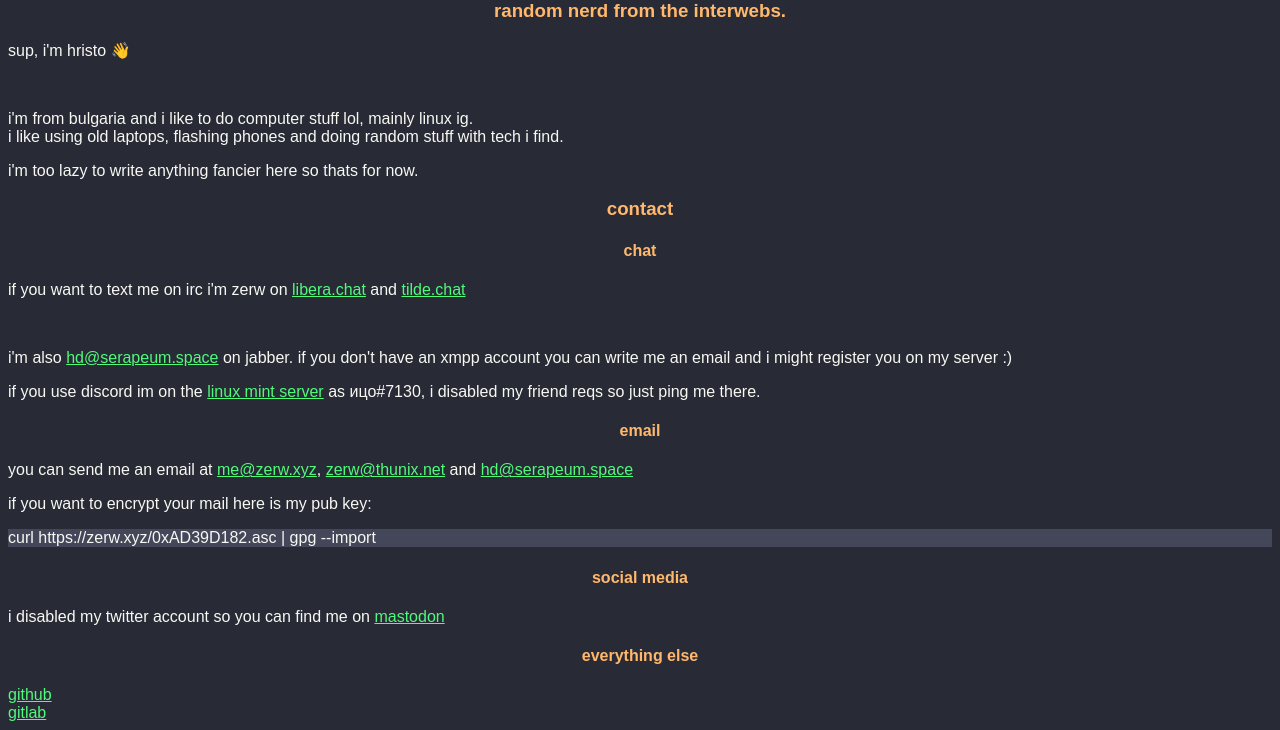
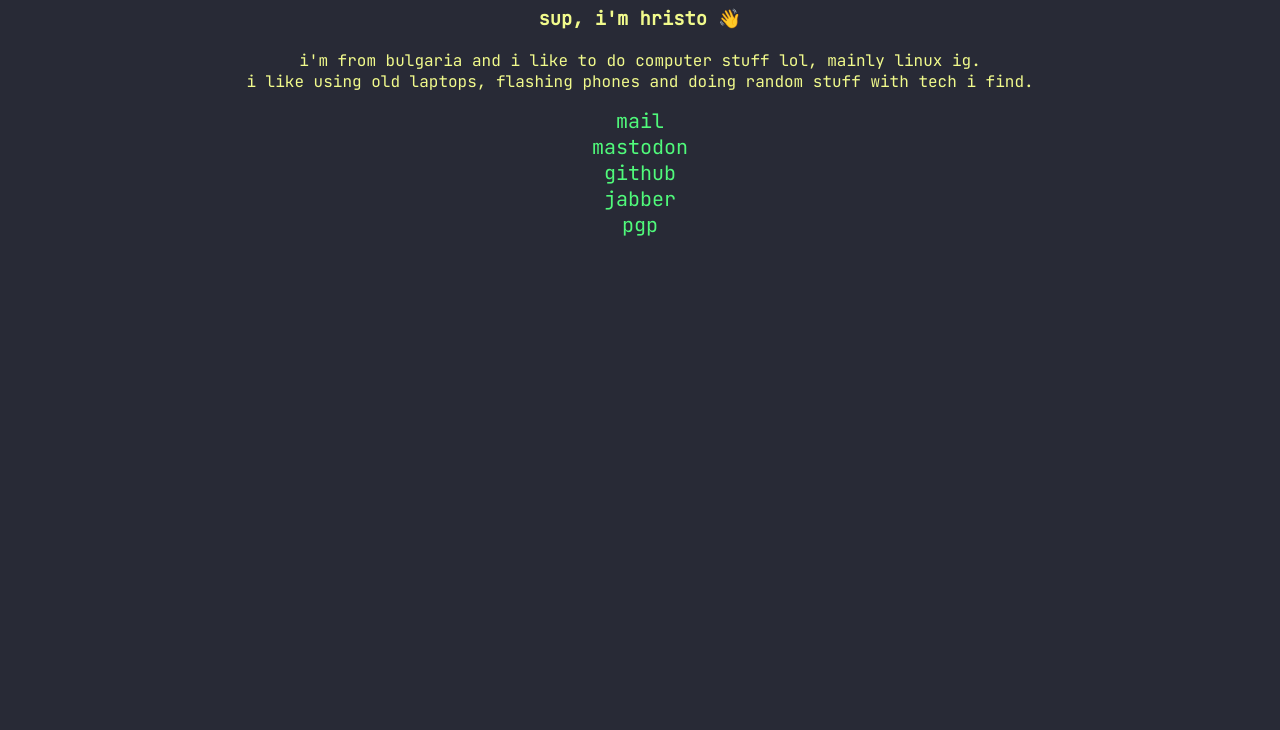
Before and after one commit to heliophane/zerw0.github.io, a plain HTML site: page index.html in a window 1280 px wide. Shown: the part 80-810 px from the top of the page. Drawn offline with Linux system fonts and the light colour scheme; a web font is replaced by a local one.

Commit message:
new site blah blah

```diff
--- a/css/styles.css
+++ b/css/styles.css
@@ -1,109 +1,39 @@
-@import url('https://fonts.cdnfonts.com/css/jetbrains-mono');
+@import url('https://fonts.googleapis.com/css2?family=JetBrains+Mono&display=swap');
 
 * {
-    font-family: 'JetBrains Mono', sans-serif;
+	font-family: 'JetBrains Mono'
 }
 
-html,
-body {
-	background-image: none !important;
-	background-color: rgba(40, 42, 54, 1) !important;
+h1 {
+	text-align: center;
+	color: #f1fa8c;
 }
 
-body * {
-	color: rgba(248, 248, 242, 1) !important;
-	background-color: rgba(40, 42, 54, 1) !important;
+h3 {
+	text-align: center;
+	color: #f1fa8c;
 }
 
-a,
-a * {
-	color: rgba(80, 250, 123, 1) !important;
-	background-color: transparent !important;
-    text-align: right;
-    margin: auto;
+p {
+	text-align: center;
+	color: #f1fa8c;
 }
 
-a:hover,
-a:hover *,
-span[onclick]:hover,
-div[onclick]:hover,
-[role="link"]:hover,
-[role="link"]:hover *,
-[role="button"]:hover *,
-[role="menuitem"]:hover,
-[role="menuitem"]:hover *,
-.link:hover,
-.link:hover * {
-	color: rgba(241, 250, 140, 1) !important;
+body {
+	background-color: #282a36;
 }
 
-h1,
-h2,
-h3,
-h4,
-h5,
-h6,
-strong,
-[id*="headline"],
-[class*="headline"],
-[id*="header"],
-[class*="header"],
-[class*="header"] td {
-	color: rgba(255, 184, 108, 1) !important;
-    text-align: center;
+#links {
+	text-align: center;
+	font-size: 20px;
 }
 
-table {
-	background-color: rgba(40, 42, 54, 1) !important;
+a {
+	transition: all 0.5s ease;
+	color: #50fa7b;
+	text-decoration: none;
 }
 
-[id*="overlay"],
-[id*="lightbox"],
-blockquote {
-	background-color: rgba(68, 71, 90, 1) !important;
+a:hover {
+	color: #f1fa8c;
 }
-
-pre,
-dl {
-	background-color: rgba(68, 71, 90, 1) !important;
-}
-
-input,
-select,
-button,
-[role="button"],
-a.button,
-a.submit,
-a.BigButton,
-a.TabLink,
-.install[onclick] {
-	text-indent: 5px;
-	appearance: none !important;
-	-moz-appearance: none !important;
-	-webkit-appearance: none !important;
-	background: rgba(68, 71, 90, 1) !important;
-}
-
-textarea {
-	appearance: none !important;
-	-moz-appearance: none !important;
-	-webkit-appearance: none !important;
-	background: rgba(68, 71, 90, 1) !important;
-}
-
-div,
-ul,
-li {
-	background-image: none !important;
-}
-
-a.highlight,
-a.highlight *,
-a.active,
-a.active *,
-.selected,
-.selected *,
-[href="#"] {
-	font-weight: bold !important;
-	color: rgba(139, 233, 253, 1) !important;
-}
--- a/index.html
+++ b/index.html
@@ -6,28 +6,16 @@
     </head>
     <body>
         <h1>hd's garbage can</h1>
-        <h3>random nerd from the interwebs.</h3>
-        <p>sup, i'm hristo 👋</p><br>
-        <p>i'm from bulgaria and i like to do computer stuff lol, mainly linux ig.<br> i like using old laptops, flashing phones and doing random stuff with tech i find.</p>
-        <p>i'm too lazy to write anything fancier here so thats for now.</p>
-
-        <h3>contact</h3>
-        <h4>chat</h4>
-        <p>if you want to text me on irc i'm zerw on <a href="https://libera.chat">libera.chat</a> and <a href="https://tilde.chat">tilde.chat</a></p><br>
-        <p>i'm also <a href="xmpp://hd@serapeum.space">hd@serapeum.space</a> on jabber. if you don't have an xmpp account you can write me an email and i might register you on my server :)                                                       </p>
-        <p> if you use discord im on the <a href="https://discord.gg/mint">linux mint server</a> as ицо#7130, i disabled my friend reqs so just ping me there.</p>
-
-        <h4>email</h4>
-        <p>you can send me an email at <a href="mailto:me@zerw.xyz">me@zerw.xyz</a>, <a href="mailto:zerw@thunix.net">zerw@thunix.net</a> and <a href="hd@serapeum.space">hd@serapeum.space</a></p>
-
-        <p>if you want to encrypt your mail here is my pub key:</p>
-        <pre>curl https://zerw.xyz/0xAD39D182.asc | gpg --import</pre>
-
-        <h4>social media</h4>
-        <p>i disabled my twitter account so you can find me on <a href="https://tilde.zone/@hd">mastodon</a></p>
-
-        <h4>everything else</h4>
+        <h3>sup, i'm hristo 👋</h4>
+        <p>
+            i'm from bulgaria and i like to do computer stuff lol, mainly linux ig.<br>
+            i like using old laptops, flashing phones and doing random stuff with tech i find.</p>
+        <div id="links">
+        <a href="mailto:me@zerw.xyz">mail</a><br>
+        <a href="https://tilde.zone/@hd">mastodon</a><br>
         <a href="https://github.com/zerw0">github</a><br>
-        <a href="https://gitlab.com/zerw">gitlab</a>
+        <a href="xmpp:hd@serapeum.space">jabber</a><br>
+        <a href="0xAD39D182.asc">pgp</a>
+        </div>
     </body>
 </html>
```
